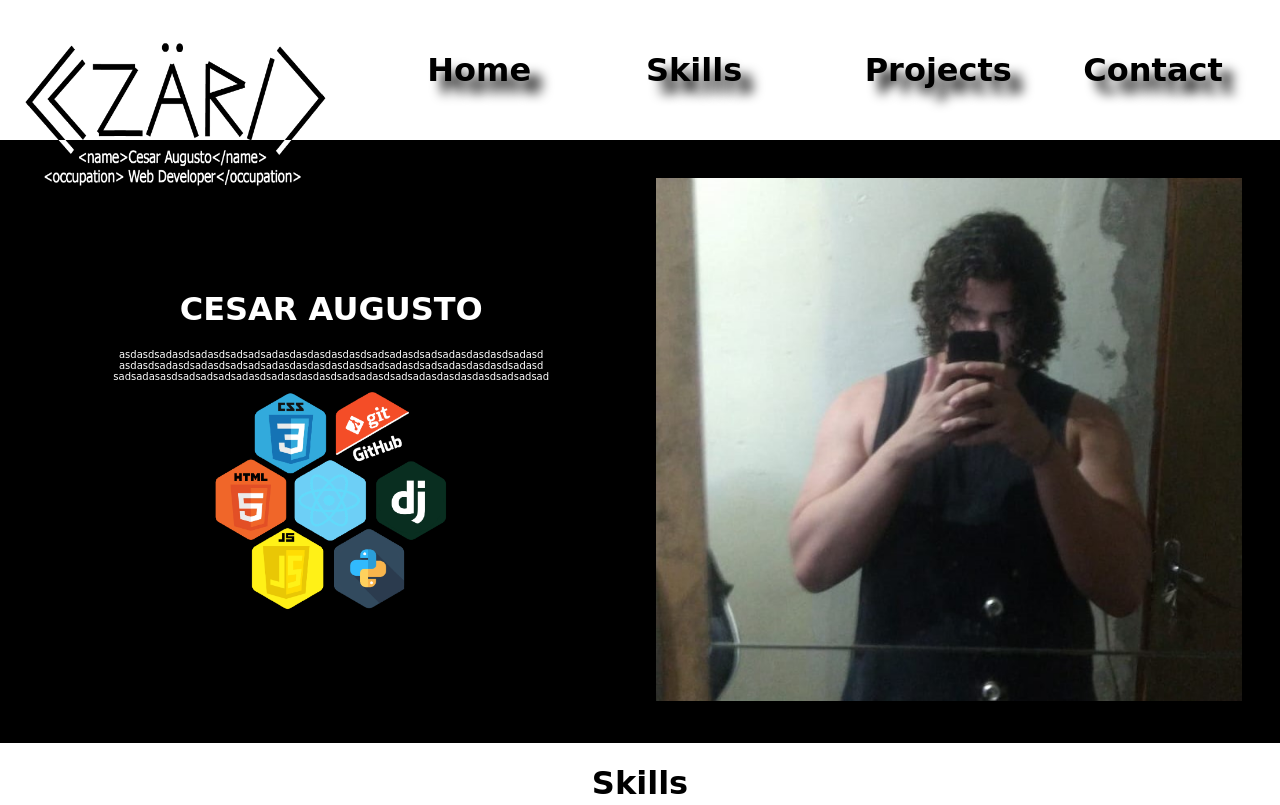
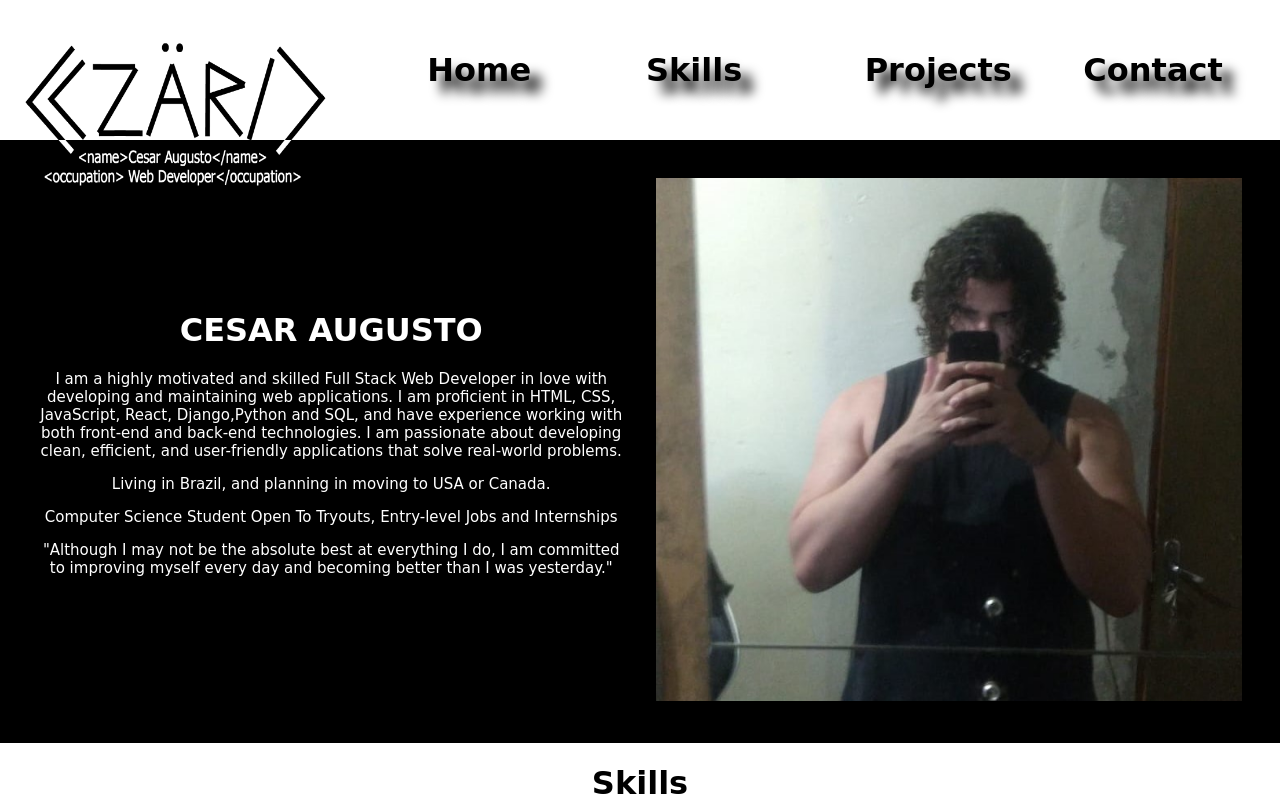
Before and after one commit to Athomblade/portfolio-website, a plain HTML site: page index.html in a window 1280 px wide. Shown: the top 805 px of the page. Drawn offline with Linux system fonts and the light colour scheme; a web font is replaced by a local one.

Commit message:
'added resume and infos'

```diff
--- a/index.html
+++ b/index.html
@@ -26,11 +26,19 @@
     <div id="resume">
         <div id="Text">
             <h1>CESAR AUGUSTO</h1>
-        <p id="resumetxt">asdasdsadasdsadasdsadsadsadasdasdasdasdasdsadsadasdsadsadasdasdasdsadasd
-            asdasdsadasdsadasdsadsadsadasdasdasdasdasdsadsadasdsadsadasdasdasdsadasd
-            sadsadasasdsadsadsadsadasdsadasdasdasdsadsadasdsadsadasdasdasdasdsadsadsad
+        <p id="resumetxt">
+            I am a highly motivated and skilled Full Stack Web Developer
+            in love with developing and maintaining web applications.
+            I am proficient in HTML, CSS, JavaScript, React, Django,Python and SQL,
+             and have experience working with both front-end and back-end technologies.
+              I am passionate about developing clean, efficient, and user-friendly applications
+            that solve real-world problems.
+            <p id="resumetxt">Living in Brazil, and planning in moving to USA or Canada.</p>
+            <p id="resumetxt">Computer Science Student Open To Tryouts, Entry-level Jobs and Internships</p>
+
+            <p id="resumetxt">"Although I may not be the absolute best at everything I do, I am committed to improving myself every day and becoming better than I was yesterday."</p>
         </p>
-        <img id="skillsimg" src="templates/imgs/logo/Asset 3.png"  alt="skillslogo" width="40%" height="auto">
+
     </div><div>
         <img src="templates/imgs/profile.jpeg" alt="ProfilePicture" height="100%" width="100%">
    </div> </div>
--- a/templates/style.css
+++ b/templates/style.css
@@ -13,7 +13,7 @@
 
 #resumetxt{
     font-family: 'Bruno Ace SC', cursive;
-    font-size: 10px;
+    font-size: 15px;
 }
 body{
     background-color: white;
```
Also changed, not shown: projects.html (+4 -4 lines).
